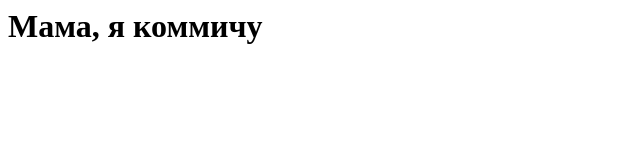
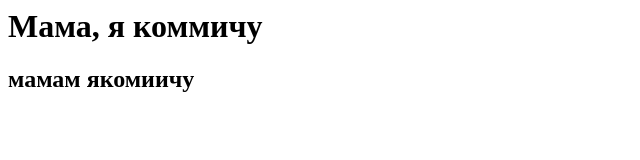
Before and after one commit to leonidbabii/hexlet-git, a plain HTML site: page index.html in a window 1280 px wide. Shown: the whole page, without its empty margins (0-640 px from the left). Drawn offline with Linux system fonts and the light colour scheme.

Commit message:
fix index.html

```diff
--- a/index.html
+++ b/index.html
@@ -1 +1,2 @@
 <h1>Мама, я коммичу</h1>
+<h2>мамам якомиичу</h2>
```
Also changed, not shown: 1 other file.
